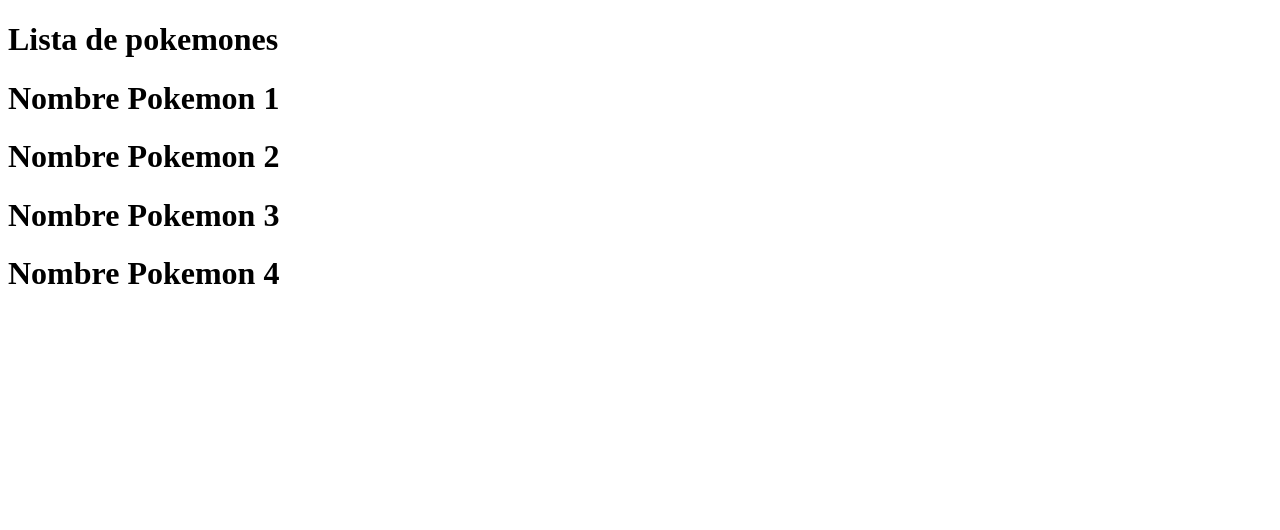
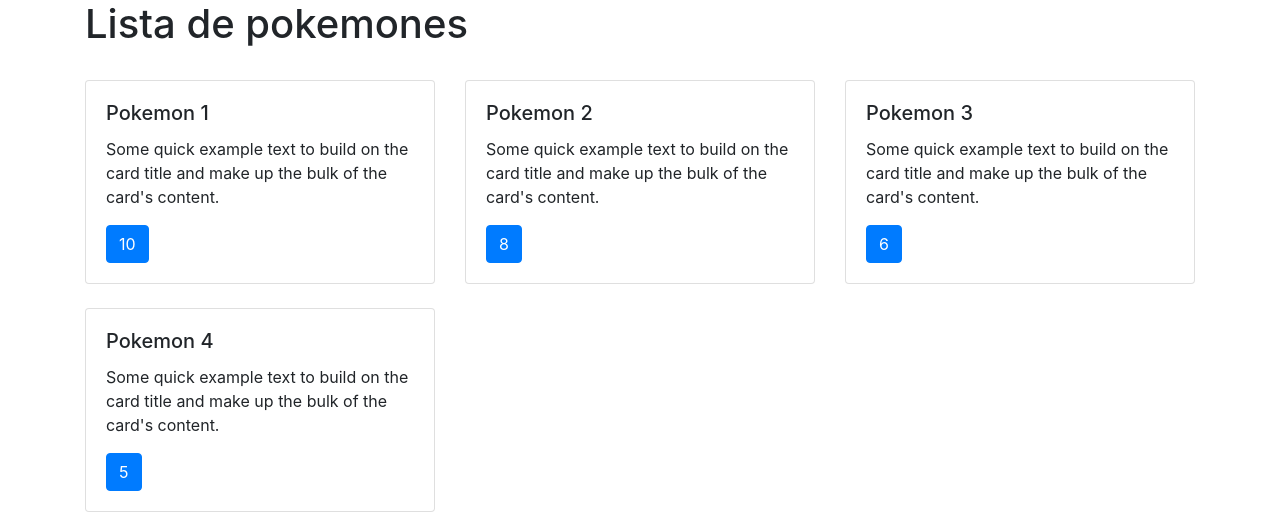
Before and after one commit to DanielCuSanchez/b46-react-roja, a React (Create React App) app: page / in a window 1280 px wide. Shown: the top 530 px of the page. Built offline with nearby package versions, Linux system fonts and the light colour scheme.

Commit message:
Bootstrap y componente pokemon

```diff
--- a/public/index.html
+++ b/public/index.html
@@ -24,6 +24,7 @@
       work correctly both with client-side routing and a non-root public URL.
       Learn how to configure a non-root public URL by running `npm run build`.
     -->
+    <link rel="stylesheet" href="https://cdn.jsdelivr.net/npm/bootstrap@4.5.3/dist/css/bootstrap.min.css" integrity="sha384-TX8t27EcRE3e/ihU7zmQxVncDAy5uIKz4rEkgIXeMed4M0jlfIDPvg6uqKI2xXr2" crossorigin="anonymous">
     <title>React App</title>
   </head>
   <body>
--- a/src/components/ListaPokemones/index.js
+++ b/src/components/ListaPokemones/index.js
@@ -2,13 +2,16 @@ import React from 'react';
 import { Pokemon } from '../Pokemon';
 
 export const ListaPokemones = ()=>{
-    const pokemones = [ {id: 1, nombre: 'Pokemon 1'}, {id: 2, nombre: 'Pokemon 2'}, {id: 3, nombre: 'Pokemon 3'},{id: 4, nombre: 'Pokemon 4'}];
+    const pokemones = [ {id: 1, nombre: 'Pokemon 1', nivelPoder: 10 }, {id: 2, nombre: 'Pokemon 2', nivelPoder: 8}, {id: 3, nombre: 'Pokemon 3', nivelPoder: 6},{id: 4, nombre: 'Pokemon 4', nivelPoder: 5}];
     return(
-        <>
+        <div className="container">
             <h1>Lista de pokemones</h1>
-            {
-                pokemones.map(pokemon => <Pokemon key={pokemon.id} nombre={pokemon.nombre} />)
-            }
-        </>
+
+            <div className="row">
+                {
+                    pokemones.map(pokemon => <Pokemon key={pokemon.id} nombre={pokemon.nombre} nivelPoder={ pokemon.nivelPoder} />)
+                }
+            </div>
+        </div>
     )
 }
--- a/src/components/Pokemon/index.js
+++ b/src/components/Pokemon/index.js
@@ -3,7 +3,15 @@ import React from 'react';
 export const Pokemon = ( props )=>{
     console.log(props);
     return(
-        <h1>Nombre { props.nombre }</h1>
+        <div className="col-6 col-md-4">
+            <div class="card mt-4" >
+                <div class="card-body">
+                    <h5 class="card-title">{props.nombre}</h5>
+                    <p class="card-text">Some quick example text to build on the card title and make up the bulk of the card's content.</p>
+                    <a href="#" class="btn btn-primary">{props.nivelPoder}</a>
+                </div>
+            </div>
+        </div>
     )
 }
 
```
Also changed, not shown: 1 other file (tests, documents, lock files or other folders).
